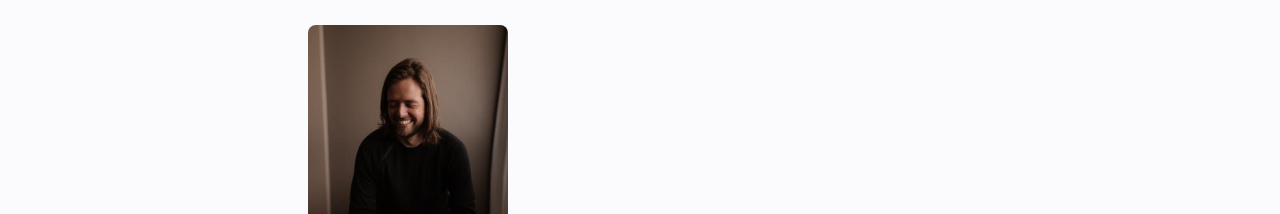
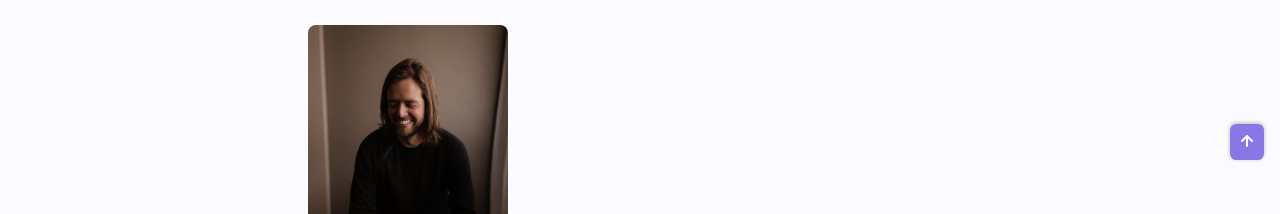
Before and after one commit to Alex-Paris/Alex-Paris, a React (Create React App) app: page / in a window 1280 px wide. Shown: the part 800-1014 px from the top of the page. Built offline with nearby package versions, Linux system fonts and the light colour scheme; the HTML template or start-up script is replaced by a standard one.

Commit message:
chore-client: scrollUp Dashboard

```diff
--- a/src/components/Unicons/index.tsx
+++ b/src/components/Unicons/index.tsx
@@ -35,6 +35,7 @@ import {
   UilFileAlt,
   UilScenery,
   UilApps,
+  UilArrowUp,
   // @ts-expect-error: React-Unicons doesnt have @types yet
 } from '@iconscout/react-unicons';
 
@@ -74,7 +75,8 @@ export type IconProps = SVGAttributes<SVGAElement> & {
     | 'UilUser'
     | 'UilFileAlt'
     | 'UilScenery'
-    | 'UilApps';
+    | 'UilApps'
+    | 'UilArrowUp';
 };
 
 const iconType = {
@@ -113,6 +115,7 @@ const iconType = {
   UilFileAlt: UilFileAlt,
   UilScenery: UilScenery,
   UilApps: UilApps,
+  UilArrowUp: UilArrowUp,
 };
 
 const Icon: React.FC<IconProps> = ({ icon, ...rest }) => {
--- a/src/pages/Dashboard/index.tsx
+++ b/src/pages/Dashboard/index.tsx
@@ -1,6 +1,9 @@
-import React from 'react';
+import React, { useEffect, useCallback, useState } from 'react';
+import { Link as HashLink } from 'react-scroll';
 
-import { Content } from './styles';
+import Icon from '../../components/Unicons';
+
+import { Content, ScrollUp } from './styles';
 
 import DashboardHome from './DashboardHome';
 import DashboardAbout from './DashboardAbout';
@@ -14,6 +17,24 @@ import DashboardContact from './DashboardContact';
 import DashboardFooter from './DashboardFooter';
 
 const Dashboard: React.FC = () => {
+  const [scrollUp, setScrollUp] = useState(false);
+
+  const handleScroll = useCallback(() => {
+    if (scrollY > 560) {
+      setScrollUp(true);
+      return;
+    }
+    setScrollUp(false);
+  }, []);
+
+  useEffect(() => {
+    window.addEventListener('scroll', handleScroll, { passive: true });
+
+    return () => {
+      window.removeEventListener('scroll', handleScroll);
+    };
+  }, [handleScroll]);
+
   return (
     <>
       <Content>
@@ -37,6 +58,12 @@ const Dashboard: React.FC = () => {
       </Content>
 
       <DashboardFooter />
+
+      <ScrollUp scrollUp={scrollUp}>
+        <HashLink activeClass="active" to="home" spy smooth duration={300}>
+          <Icon icon="UilArrowUp" />
+        </HashLink>
+      </ScrollUp>
     </>
   );
 };
--- a/src/pages/Dashboard/styles.ts
+++ b/src/pages/Dashboard/styles.ts
@@ -1,3 +1,39 @@
-import styled from 'styled-components';
+import styled, { css } from 'styled-components';
+
+import { FirstColor, FirstColorAlt, ZToolTip } from '../../styles/variables';
+
+interface ScrollUpProps {
+  scrollUp: boolean;
+}
 
 export const Content = styled.main``;
+
+export const ScrollUp = styled.div<ScrollUpProps>`
+  position: fixed;
+  right: 1rem;
+  bottom: -20%;
+  background-color: ${FirstColor};
+  opacity: 0.8;
+  padding: 0 0.3rem;
+  border-radius: 0.4rem;
+  z-index: ${ZToolTip};
+  transition: 0.4s;
+  box-shadow: 0 -1px 4px rgba(0, 0, 0, 0.35);
+
+  ${(props) =>
+    props.scrollUp &&
+    css`
+      bottom: 4rem;
+    `}
+
+  &:hover {
+    background-color: ${FirstColorAlt};
+  }
+
+  svg {
+    width: 1.5rem;
+    height: 1.5rem;
+    margin-top: 0.3rem;
+    color: #fff;
+  }
+`;
```
